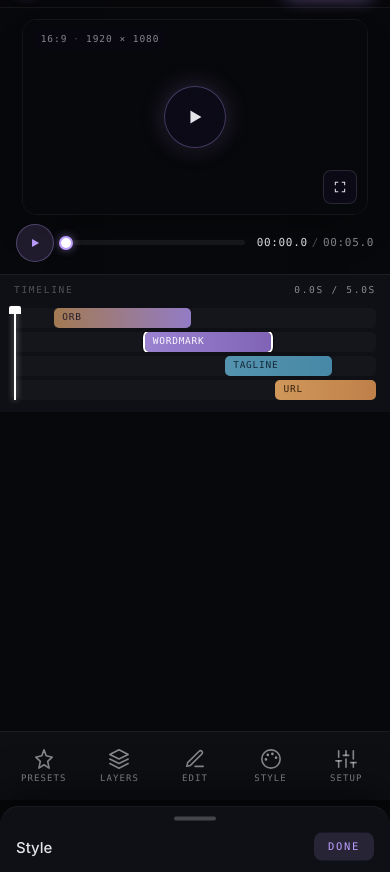
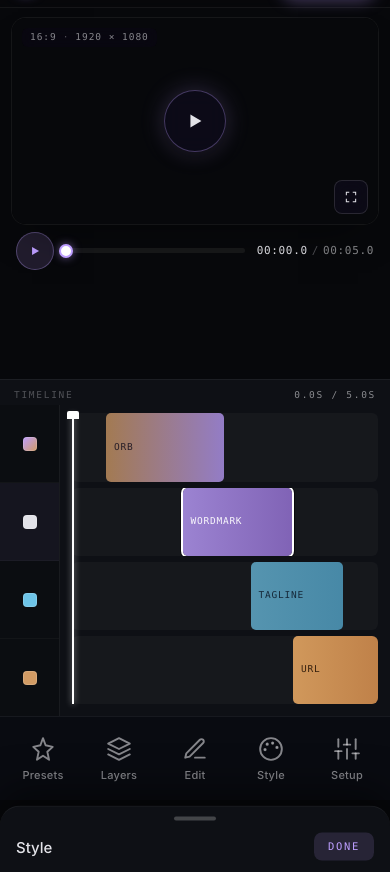
Before and after one commit to myketheguru/travis-brand-studio, a plain HTML site: page index.html in a window 390 px wide. Shown: the part 44-916 px from the top of the page. After the commit the page ends 844 px from the top, so only its background shows below. Drawn offline with Linux system fonts and the light colour scheme.

Commit message:
mobile: tighten proportions — 44dvh viewer, timeline fills rest, chunky toolbar, per-track headers

```diff
--- a/index.html
+++ b/index.html
@@ -34,7 +34,8 @@
     --topbar-h: 52px;
     --timeline-h-mobile: 128px;
     --timeline-h-desktop: 220px;
-    --toolbar-h: calc(72px + env(safe-area-inset-bottom));
+    --toolbar-h: calc(84px + env(safe-area-inset-bottom));
+    --viewer-h-mobile: 44dvh;
   }
 
   *, *::before, *::after { box-sizing: border-box; }
@@ -43,9 +44,8 @@
     font-family: var(--font-sans);
     -webkit-font-smoothing: antialiased;
     text-rendering: geometricPrecision;
-    min-height: 100dvh;
-    overflow-x: hidden;
-    padding-bottom: var(--toolbar-h);
+    height: 100dvh;
+    overflow: hidden;
   }
   input, button, select { font: inherit; color: inherit; }
 
@@ -57,18 +57,18 @@
    * ========================================================= */
   .studio {
     display: grid;
-    min-height: 100dvh;
+    height: 100dvh;
+    padding-bottom: var(--toolbar-h);
     grid-template-columns: 1fr;
     grid-template-rows:
       var(--topbar-h)
-      auto
-      auto
-      1fr;
+      var(--viewer-h-mobile)
+      minmax(0, 1fr);
     grid-template-areas:
       "top"
       "viewer"
-      "timeline"
-      "spacer";
+      "timeline";
+    overflow: hidden;
   }
 
   .studio-top      { grid-area: top; }
@@ -151,12 +151,13 @@
   /* -------- Viewer -------- */
   .studio-viewer {
     background: var(--ground);
-    padding: 12px;
+    padding: 10px 12px 8px;
     display: flex;
     flex-direction: column;
-    gap: 10px;
+    gap: 8px;
     min-width: 0;
     min-height: 0;
+    overflow: hidden;
   }
   .viewer-frame {
     position: relative;
@@ -365,7 +366,8 @@
     border-top: 1px solid var(--border);
     display: flex;
     flex-direction: column;
-    min-height: var(--timeline-h-mobile);
+    min-height: 0;
+    overflow: hidden;
   }
   .tl-topline {
     display: flex;
@@ -387,37 +389,41 @@
     position: relative;
   }
   .tl-headers {
-    width: 0;
+    width: 60px;
     flex-shrink: 0;
-    display: none;
+    display: flex;
     flex-direction: column;
-    background: rgba(0,0,0,0.15);
+    background: rgba(0,0,0,0.20);
     border-right: 1px solid var(--border);
   }
   .tl-hdr {
     flex: 1;
     display: flex;
     align-items: center;
+    justify-content: center;
     gap: 8px;
-    padding: 0 12px;
+    padding: 0 8px;
     font-family: var(--font-mono);
     font-size: 10.5px;
     letter-spacing: 0.14em;
     text-transform: uppercase;
     color: var(--text-2);
-    border-bottom: 1px solid rgba(255,255,255,0.02);
+    border-bottom: 1px solid rgba(255,255,255,0.03);
     min-width: 0;
+    min-height: 32px;
     cursor: pointer;
     transition: color 160ms var(--curve-snap);
   }
   .tl-hdr:last-child { border-bottom: none; }
+  .tl-hdr > span { display: none; }  /* mobile: dot-only, restored on desktop */
   .tl-hdr:hover { color: var(--text); }
   .tl-hdr.on { color: var(--lav); background: rgba(189,158,255,0.06); }
   .tl-hdr-dot {
-    width: 8px; height: 8px;
-    border-radius: 50%;
+    width: 14px; height: 14px;
+    border-radius: 4px;
     flex-shrink: 0;
     background: var(--text-3);
+    box-shadow: inset 0 0 0 1px rgba(255,255,255,0.15);
   }
   .tl-hdr[data-kind="orb"] .tl-hdr-dot      { background: linear-gradient(135deg, var(--lav), var(--bronze)); }
   .tl-hdr[data-kind="wordmark"] .tl-hdr-dot { background: var(--text); }
@@ -435,9 +441,10 @@
     display: flex;
     flex-direction: column;
     position: relative;
-    padding: 8px 14px 12px;
-    gap: 4px;
+    padding: 8px 12px 12px;
+    gap: 6px;
     min-width: 0;
+    overflow: hidden;
   }
   .tl-ruler {
     display: none;
@@ -467,17 +474,17 @@
   .tl-tracks {
     display: flex;
     flex-direction: column;
-    gap: 4px;
+    gap: 6px;
     flex: 1;
     position: relative;
     min-height: 0;
   }
   .tl-track {
     position: relative;
-    background: rgba(255, 255, 255, 0.025);
-    border-radius: 5px;
+    background: rgba(255, 255, 255, 0.03);
+    border-radius: 6px;
     overflow: hidden;
-    min-height: 20px;
+    min-height: 28px;
     flex: 1;
   }
   .tl-clip {
@@ -533,35 +540,37 @@
     position: fixed;
     bottom: 0; left: 0; right: 0;
     display: flex;
-    gap: 4px;
-    padding: 10px 8px calc(10px + env(safe-area-inset-bottom));
-    background: rgba(14, 16, 21, 0.94);
-    -webkit-backdrop-filter: blur(14px);
-    backdrop-filter: blur(14px);
+    gap: 2px;
+    padding: 14px 6px calc(14px + env(safe-area-inset-bottom));
+    background: rgba(10, 12, 18, 0.96);
+    -webkit-backdrop-filter: blur(20px);
+    backdrop-filter: blur(20px);
     border-top: 1px solid var(--border);
     z-index: 15;
     overflow-x: auto;
     scrollbar-width: none;
+    height: var(--toolbar-h);
   }
   .mob-toolbar::-webkit-scrollbar { display: none; }
   .mob-toolbar button {
     all: unset;
     flex: 1;
-    min-width: 62px;
+    min-width: 66px;
     display: flex;
     flex-direction: column;
     align-items: center;
-    gap: 4px;
-    padding: 6px 4px;
+    justify-content: center;
+    gap: 6px;
+    padding: 4px 4px;
     color: var(--text-2);
     cursor: pointer;
-    border-radius: 10px;
+    border-radius: 12px;
     transition: all 160ms var(--curve-snap);
   }
   .mob-toolbar button:active { background: rgba(255,255,255,0.06); transform: scale(0.96); }
-  .mob-toolbar button.on { color: var(--lav); background: rgba(189, 158, 255, 0.08); }
+  .mob-toolbar button.on { color: var(--lav); background: rgba(189, 158, 255, 0.10); }
   .mob-toolbar button svg {
-    width: 22px; height: 22px;
+    width: 26px; height: 26px;
     stroke: currentColor;
     fill: none;
     stroke-width: 1.75;
@@ -569,10 +578,11 @@
     stroke-linejoin: round;
   }
   .mob-toolbar button span {
-    font-family: var(--font-mono);
-    font-size: 9px;
-    letter-spacing: 0.12em;
-    text-transform: uppercase;
+    font-family: var(--font-sans);
+    font-size: 11px;
+    font-weight: 500;
+    letter-spacing: 0.02em;
+    text-transform: none;
   }
   .mob-toolbar button.disabled { opacity: 0.32; pointer-events: none; }
 
@@ -976,8 +986,6 @@
     :root {
       --topbar-h: 58px;
     }
-    body { padding-bottom: 0; }
-
     .studio {
       grid-template-columns: 288px minmax(0, 1fr) 340px;
       grid-template-rows: var(--topbar-h) minmax(0, 1fr) var(--timeline-h-desktop);
@@ -987,6 +995,7 @@
         "timeline timeline timeline";
       height: 100dvh;
       min-height: 100dvh;
+      padding-bottom: 0;
     }
 
     .studio-left, .studio-right {
@@ -1017,7 +1026,10 @@
       border-top: 1px solid var(--border);
       min-height: var(--timeline-h-desktop);
     }
-    .tl-headers { display: flex; width: 172px; }
+    .tl-headers { width: 172px; }
+    .tl-hdr { justify-content: flex-start; padding: 0 12px; min-height: unset; }
+    .tl-hdr > span { display: inline; }
+    .tl-hdr-dot { width: 8px; height: 8px; border-radius: 50%; }
     .tl-ruler   { display: block; }
 
     .mob-toolbar,
```
